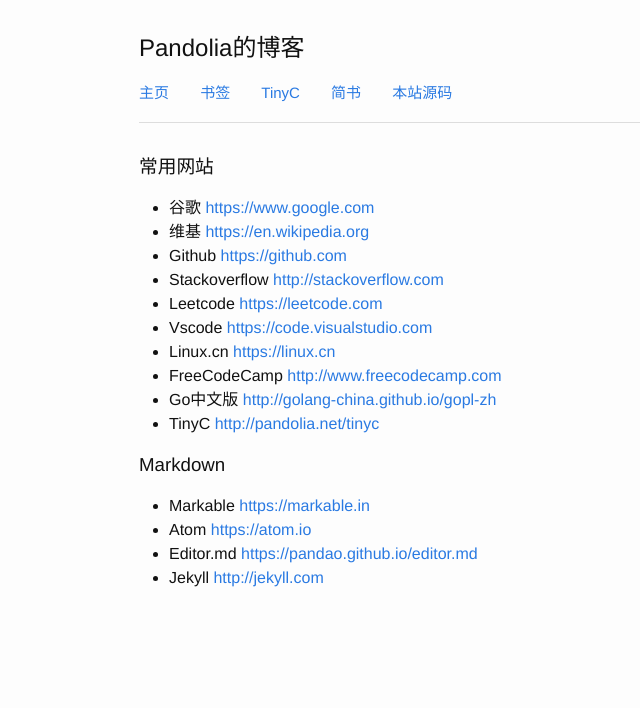
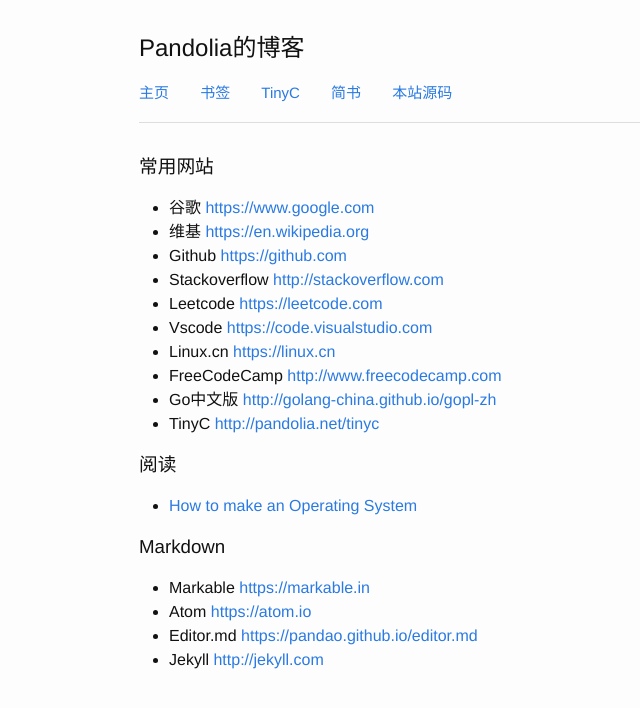
Before and after one commit to pandolia/pandolia.github.io, a Jekyll site: the page built from bookmark.md, in a window 1280 px wide. Shown: the top 708 px of the page, without its empty margins (131-771 px from the left). Built offline with Jekyll 4.4.1, drawn with Linux system fonts in a browser that asks for light colours.

Commit message:
Update bookmark.md

```diff
--- a/bookmark.md
+++ b/bookmark.md
@@ -14,6 +14,9 @@
 - Go中文版 <http://golang-china.github.io/gopl-zh>
 - TinyC  <http://pandolia.net/tinyc>
 
+### 阅读
+- [How to make an Operating System](https://samypesse.gitbooks.io/how-to-create-an-operating-system)
+
 ### Markdown
 - Markable  <https://markable.in>
 - Atom  <https://atom.io>
```
